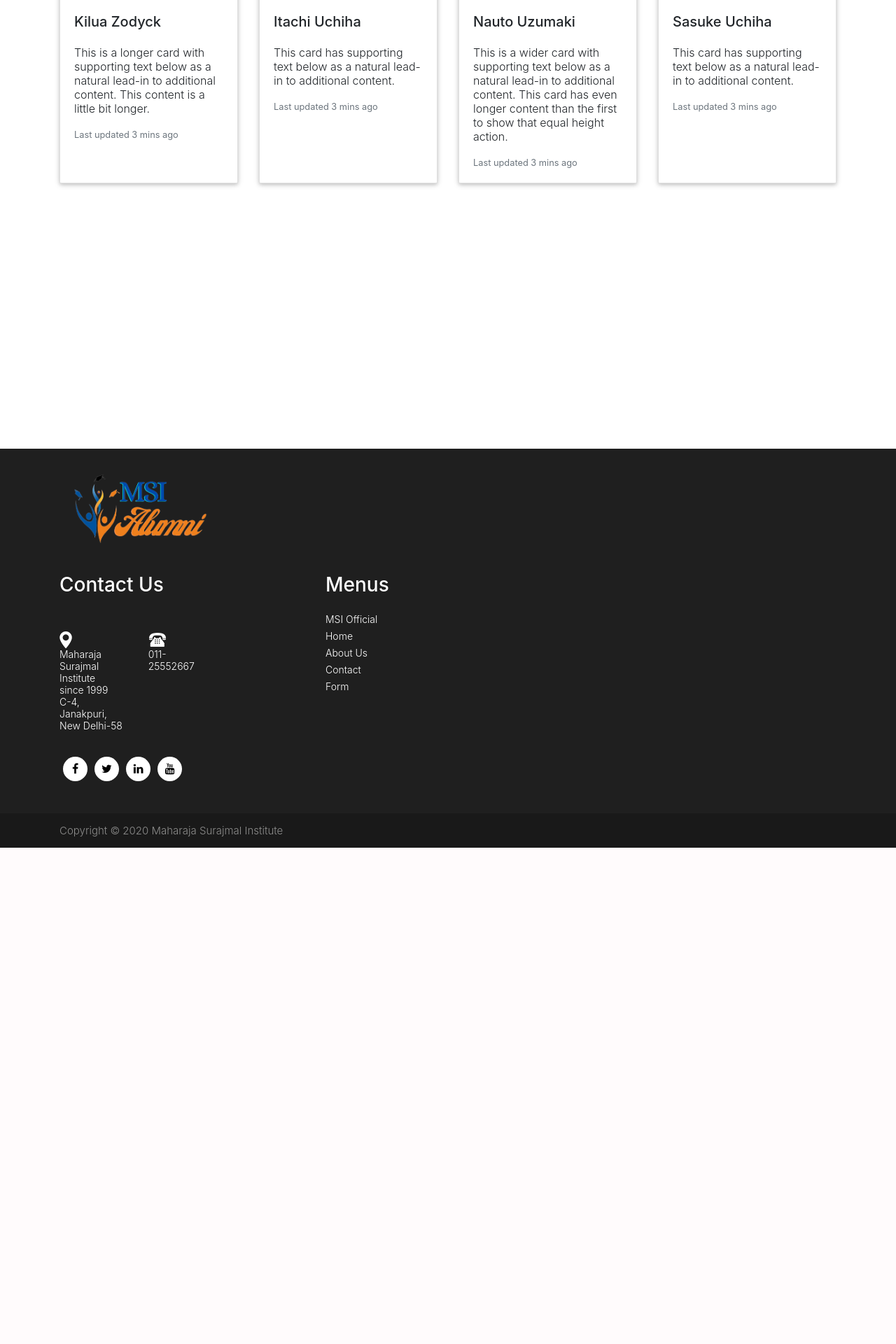
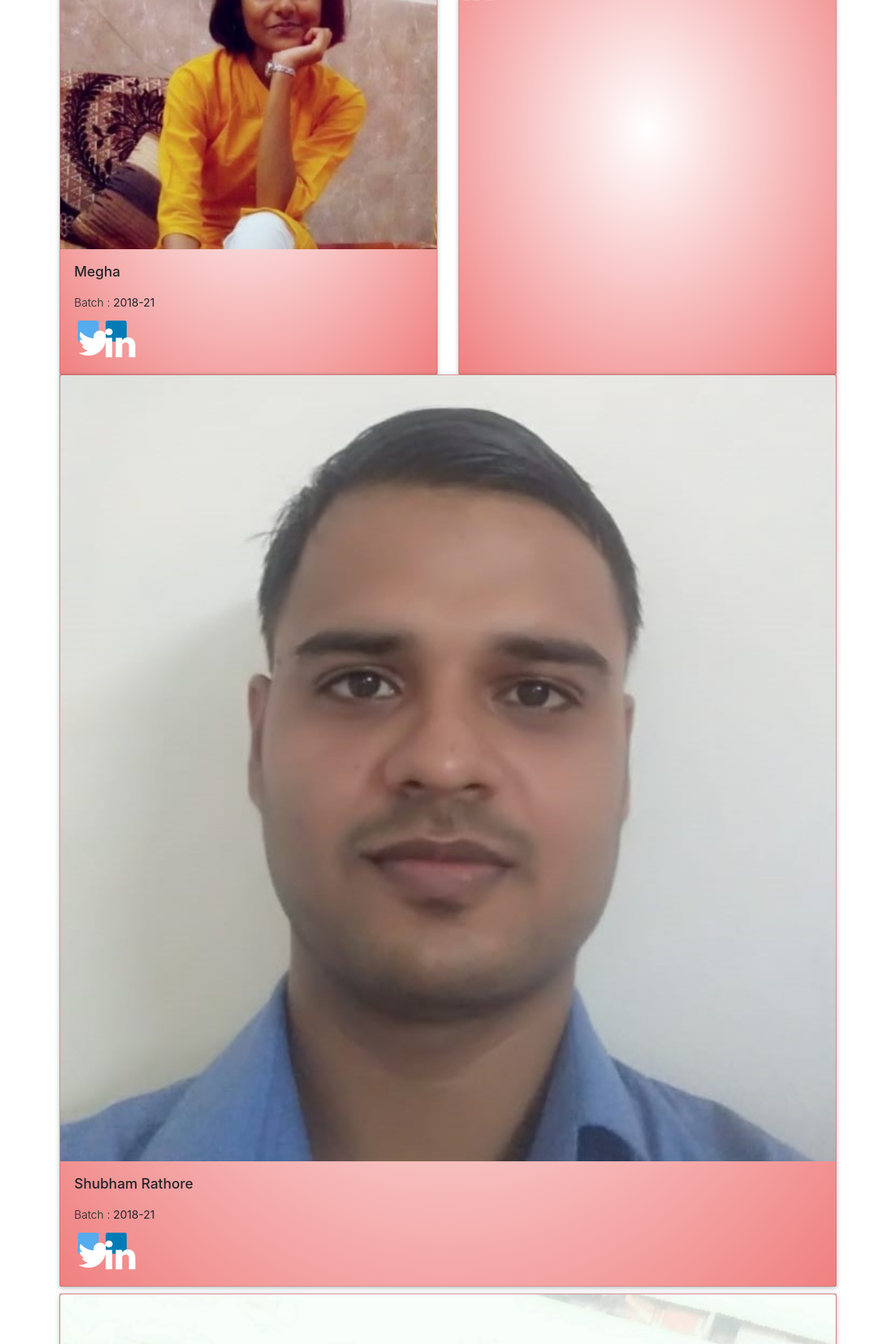
Before and after one commit to Megha2k/MSI-Alumni, a Django app: page /alumni_app/about in a window 1280 px wide. Shown: the part 1014-2934 px from the top of the page at 70% size. Before the commit the page ends 2225 px from the top, so only its background shows below. Run offline with Django 3.2, Linux system fonts and the light colour scheme; some libraries are stand-ins or nearby versions.

Commit message:
chnages in about us page

```diff
--- a/alumni_portal/static/css/about.css
+++ b/alumni_portal/static/css/about.css
@@ -24,9 +24,9 @@
 
 .card {
   display: block;
-    margin-bottom: 20px;
+    margin-bottom: 10px;
     line-height: 1.42857143;
-    background-color: #fff;
+    background-image: radial-gradient(white, lightcoral );
     border-radius: 2px;
     box-shadow: 0 2px 5px 0 rgba(0,0,0,0.16),0 2px 10px 0 rgba(0,0,0,0.12);
     transition: box-shadow .25s;
@@ -34,3 +34,35 @@
 .card:hover {
   box-shadow: 0 8px 17px 0 rgba(0,0,0,0.2),0 6px 20px 0 rgba(0,0,0,0.19);
 }
+
+
+.fa-linkedin {
+  background: #007bb5;
+  color: white;
+  font-size: 50px;
+  width: 30px;
+  height: 30px;
+  padding-top: 7px;
+  text-align: center;
+  border-radius: 3px;
+  margin-left: 5px;
+}
+
+.fa-twitter {
+  background: #55ACEE;
+  color: white;
+  font-size: 50px;
+  width: 30px;
+  height: 30px;
+  padding-top: 7px;
+  text-align: center;
+  border-radius: 3px;
+  margin-left: 5px;
+}
+
+.right{
+  background-color: lightslategray;
+  width:81vw;
+  border-radius: 8px;
+  height: 10vh;
+}
--- a/alumni_portal/templates/alumni_app/about.html
+++ b/alumni_portal/templates/alumni_app/about.html
@@ -48,35 +48,37 @@
 
                 <div class="card-deck">
                   <div class="card">
-                    <img class="card-img-top" src="https://encrypted-tbn0.gstatic.com/images?q=tbn:ANd9GcRtneoMqep0gzJ0mrPbCrGfF_cl99UVFc6ceQ&usqp=CAU" alt="Card image cap">
+                    <img class="card-img-top" src="{% static 'images/megha1.jpg' %}" alt="Card image cap">
                     <div class="card-body">
-                      <h5 class="card-title">Kilua Zodyck</h5>
-                      <p class="card-text">This is a longer card with supporting text below as a natural lead-in to additional content. This content is a little bit longer.</p>
-                      <p class="card-text"><small class="text-muted">Last updated 3 mins ago</small></p>
+                      <h5 class="card-title">Megha</h5>
+                      <p class="card-text">Batch : <b>2018-21</b></p>
+                      <a href="https://twitter.com/Megha48193299?s=08" target="_blank" class="fa fa-twitter"></a>
+                      <a href="https://www.linkedin.com/in/megha-khawadia-a9809b19b" target="_blank" class="fa fa-linkedin"></a>
                     </div>
                   </div>
                   <div class="card">
-                    <img class="card-img-top" src="https://animemotivation.com/wp-content/uploads/2020/07/itachi-uchiha-anime-wallpaper.jpg" alt="Card image cap">
-                    <div class="card-body">
-                      <h5 class="card-title">Itachi Uchiha</h5>
-                      <p class="card-text">This card has supporting text below as a natural lead-in to additional content.</p>
-                      <p class="card-text"><small class="text-muted">Last updated 3 mins ago</small></p>
+                    <h5 class="card-title">Sangeeta Mathur</h5>
+                      <p class="card-text">Batch : <b>2018-21</b></p>
+                      <a href="https://twitter.com/M_Sangeeta601?s=08" target="_blank" class="fa fa-twitter"></a>
+                      <a href="https://www.linkedin.com/in/sangeeta-mathur-16b43519b" target="_blank" class="fa fa-linkedin"></a>
                     </div>
                   </div>
                   <div class="card">
-                    <img class="card-img-top" src="https://encrypted-tbn0.gstatic.com/images?q=tbn:ANd9GcTzeWm-MOFFErjXjWj7dgJsXdM6WZmgG2kWZw&usqp=CAU" alt="Card image cap">
+                    <img class="card-img-top" src="{% static 'images/shubham.jpg' %}" alt="Card image cap">
                     <div class="card-body">
-                      <h5 class="card-title">Nauto Uzumaki</h5>
-                      <p class="card-text">This is a wider card with supporting text below as a natural lead-in to additional content. This card has even longer content than the first to show that equal height action.</p>
-                      <p class="card-text"><small class="text-muted">Last updated 3 mins ago</small></p>
+                      <h5 class="card-title">Shubham Rathore</h5>
+                      <p class="card-text">Batch : <b>2018-21</b></p>
+                      <a href="https://twitter.com/Shubham01858309?s=08" target="_blank" class="fa fa-twitter"></a>
+                      <a href="https://www.linkedin.com/in/shubham-rathore-2123471b5" target="_blank" class="fa fa-linkedin"></a>
                     </div>
                   </div>
                   <div class="card">
-                    <img class="card-img-top" src="http://4.bp.blogspot.com/-HuXeXjvAQKo/TuqJY4WKJ9I/AAAAAAAAAF8/DGI0_fwuHrs/s1600/Uchiha+Sasuke+1%2529.jpg" alt="Card image cap">
+                    <img class="card-img-top" src="{% static 'images/sristi2.jpg' %}" alt="Card image cap">
                     <div class="card-body">
-                      <h5 class="card-title">Sasuke Uchiha</h5>
-                      <p class="card-text">This card has supporting text below as a natural lead-in to additional content.</p>
-                      <p class="card-text"><small class="text-muted">Last updated 3 mins ago</small></p>
+                      <h5 class="card-title">Sristi</h5>
+                      <p class="card-text">Batch : <b>2018-21</b></p>
+                      <a href="https://twitter.com/V_sristi?s=08" target="_blank" class="fa fa-twitter"></a>
+                      <a href="https://www.linkedin.com/in/sristi-v-5979481b4" target="_blank" class="fa fa-linkedin"></a>
                     </div>
                   </div>
 
```
Also changed, not shown: alumni_portal/static/images/megha1.jpg (added), alumni_portal/static/images/sangeeta2.jpg (added), alumni_portal/static/images/shubham.jpg (added), alumni_portal/static/images/sristi2.jpg (added).
